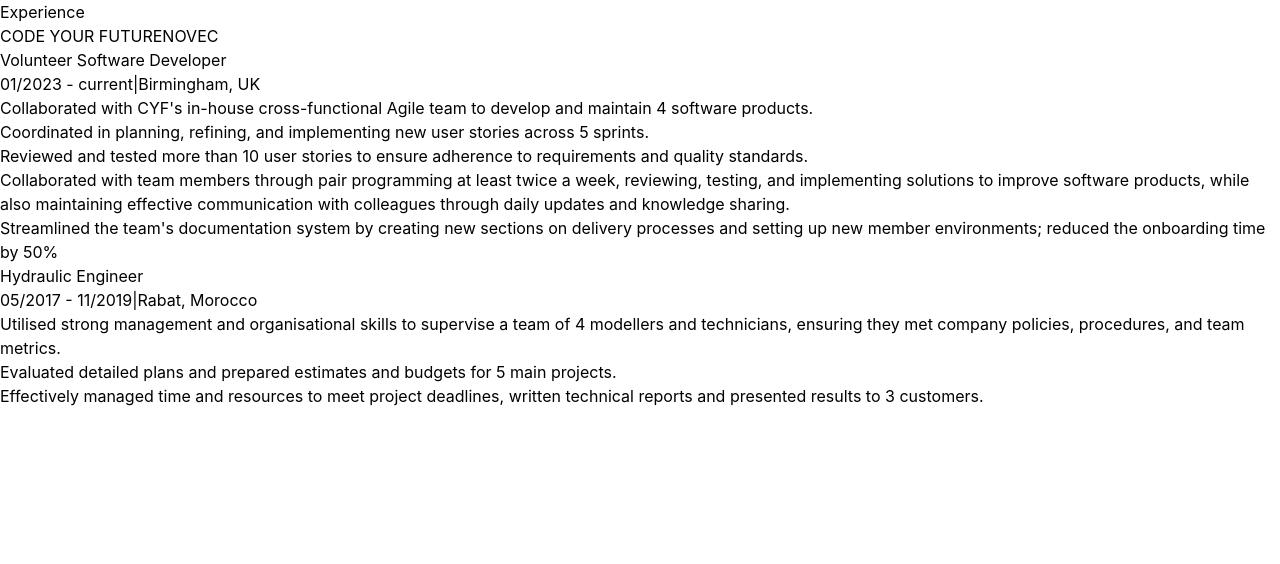
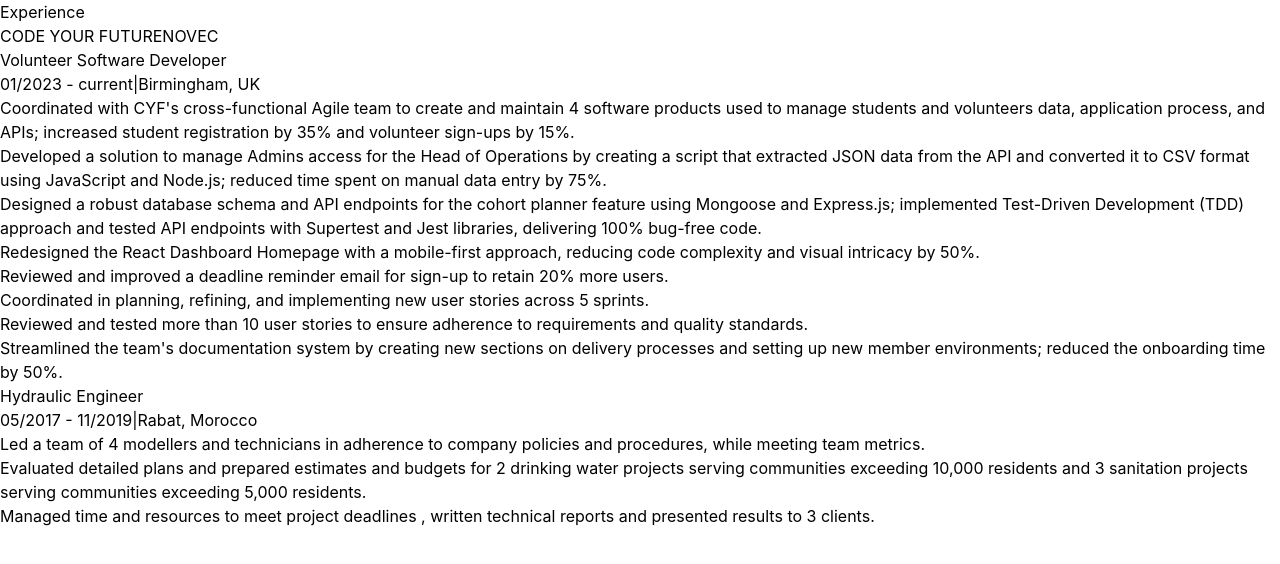
Before and after one commit to SaadiaELF/my-portfolio, a Next.js app: page /experience in a window 1280 px wide. Shown: the top 564 px of the page. Built offline with nearby package versions, Linux system fonts and the light colour scheme; a web font is replaced by a local one.

Commit message:
updated experience data

```diff
--- a/data/experiences.js
+++ b/data/experiences.js
@@ -5,11 +5,14 @@
     date: "01/2023 - current",
     location: "Birmingham, UK",
     duties: [
-      "Collaborated with CYF's in-house cross-functional Agile team to develop and maintain 4 software products.",
+      "Coordinated with CYF's cross-functional Agile team to create and maintain 4  software products used to manage students and volunteers data, application process, and APIs; increased student registration by 35% and volunteer sign-ups by 15%.",
+      "Developed a solution to manage Admins access for the Head of Operations by creating a script that extracted JSON data from the API and converted it to CSV format using JavaScript and Node.js; reduced time spent on manual data entry by 75%.",
+      "Designed a robust database schema and API endpoints for the cohort planner feature using Mongoose and Express.js; implemented Test-Driven Development (TDD) approach and tested API endpoints with Supertest and Jest libraries, delivering 100% bug-free code.",
+      "Redesigned the React Dashboard Homepage with a mobile-first approach, reducing code complexity and visual intricacy by 50%.",
+      "Reviewed and improved a deadline reminder email for sign-up to retain 20% more users.",
       "Coordinated in planning, refining, and implementing new user stories across 5 sprints.",
       "Reviewed and tested more than 10 user stories to ensure adherence to requirements and quality standards.",
-      "Collaborated with team members through pair programming at least twice a week, reviewing, testing, and implementing solutions to improve software products, while also maintaining effective communication with colleagues through daily updates and knowledge sharing.",
-      "Streamlined the team's documentation system by creating new sections on delivery processes and setting up new member environments; reduced the onboarding time by 50%",
+      "Streamlined the team's documentation system by creating new sections on delivery processes and setting up new member environments; reduced the onboarding time by 50%.",
     ],
   },
   {
@@ -18,9 +21,9 @@
     date: "05/2017 - 11/2019",
     location: "Rabat, Morocco",
     duties: [
-      "Utilised strong management and organisational skills to supervise a team of 4 modellers and technicians, ensuring they met company policies, procedures, and team metrics.",
-      "Evaluated detailed plans and prepared estimates and budgets for 5 main projects.",
-      "Effectively managed time and resources to meet project deadlines, written technical reports and presented results to 3 customers.",
+      "Led a team of 4 modellers and technicians in adherence to company policies and procedures, while meeting team metrics.",
+      "Evaluated detailed plans and prepared estimates and budgets for 2 drinking water projects serving communities exceeding 10,000 residents and 3 sanitation projects serving communities exceeding 5,000 residents.",
+      "Managed time and resources to meet project deadlines , written technical reports and presented results to 3 clients.",
     ],
   },
 ];
```
